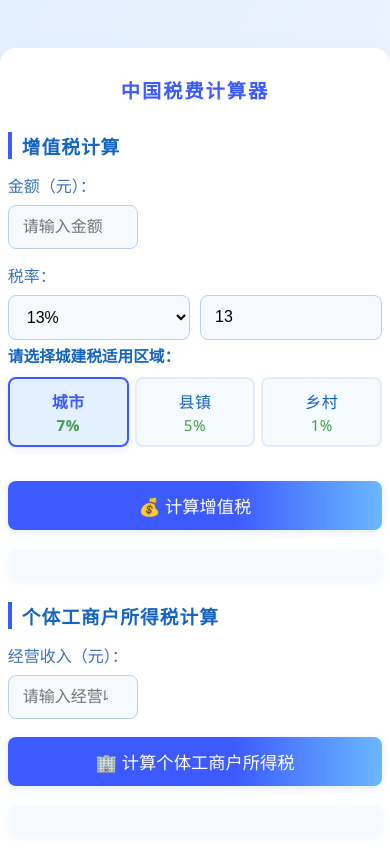
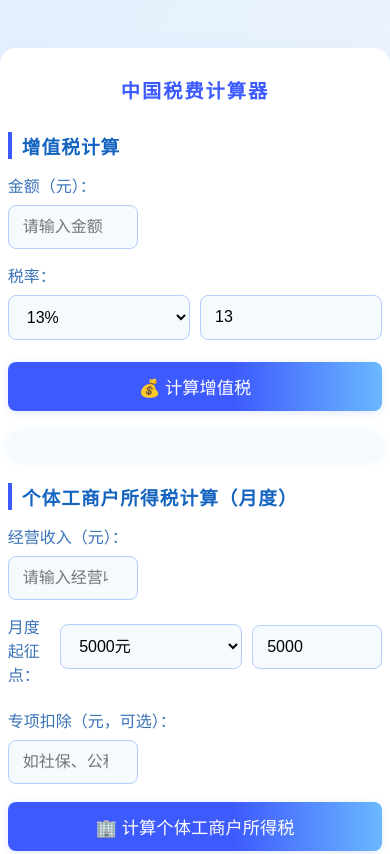
Before and after one commit to elricshadow/China_Tax_calculation, a plain HTML site: page index.html in a window 390 px wide. Shown: the top 854 px of the page. Drawn offline with Linux system fonts and the light colour scheme.

Commit message:
Update index.html

```diff
--- a/index.html
+++ b/index.html
@@ -41,7 +41,7 @@
             font-size: 1rem;
             color: #3973b7;
         }
-        #amount, #salary, #biz-income {
+        #amount, #salary, #biz-income, #biz-deduct, #biz-threshold {
             width: 180px;
             min-width: 100px;
             padding: 12px 14px;
@@ -53,10 +53,10 @@
             outline: none;
             display: block;
         }
-        #amount:focus, #salary:focus, #biz-income:focus {
+        #amount:focus, #salary:focus, #biz-income:focus, #biz-deduct:focus, #biz-threshold:focus {
             border-color: #3d5afe;
         }
-        select, #rate {
+        select, #rate, #biz-threshold-select {
             width: 100%;
             padding: 12px 14px;
             font-size: 1rem;
@@ -66,7 +66,7 @@
             transition: border-color 0.2s;
             outline: none;
         }
-        select:focus, #rate:focus {
+        select:focus, #rate:focus, #biz-threshold-select:focus {
             border-color: #3d5afe;
         }
         .flex-row {
@@ -75,44 +75,11 @@
             margin-bottom: 4px;
         }
         .flex-row > * { flex: 1;}
-        .tax-city-card-row {
+        .flex-row-threshold {
             display: flex;
-            gap: 12px;
-            margin: 10px 0 16px 0;
-            justify-content: stretch;
-        }
-        .tax-city-card {
-            flex: 1;
-            background: #f5faff;
-            border: 2px solid #e3eafc;
-            border-radius: 8px;
-            padding: 10px 0;
-            text-align: center;
-            color: #1565c0;
-            font-size: 1rem;
-            cursor: pointer;
-            transition: border-color 0.18s, background 0.18s, color 0.18s;
-            user-select: none;
-            letter-spacing: 0.5px;
-        }
-        .tax-city-card.selected {
-            border-color: #3d5afe;
-            background: #e3f0ff;
-            color: #3d5afe;
-            font-weight: bold;
-            box-shadow: 0 2px 8px #e3eafc;
-        }
-        .tax-city-card .tax-rate {
-            display: block;
-            font-size: 0.95em;
-            color: #43a047;
-            margin-top: 2px;
-        }
-        .tax-city-title {
-            color: #1565c0;
-            font-weight: bold;
-            margin-bottom: 2px;
-            font-size: 0.98em;
+            gap: 10px;
+            align-items: center;
+            margin-bottom: 4px;
         }
         button {
             width: 100%;
@@ -166,8 +133,7 @@
         @media (max-width: 500px) {
             .container { max-width: 98vw; padding: 12px 2vw;}
             h2 { font-size: 1.2rem;}
-            #amount, #salary, #biz-income { width: 100px;}
-            .tax-city-card-row { gap: 6px; }
+            #amount, #salary, #biz-income, #biz-deduct, #biz-threshold { width: 100px;}
         }
     </style>
 </head>
@@ -195,28 +161,27 @@
             </select>
             <input type="number" id="rate" min="0" max="100" step="0.01" placeholder="税率(%)" value="13" oninput="selectOtherRate()">
         </div>
-        <div class="tax-city-title">请选择城建税适用区域：</div>
-        <div class="tax-city-card-row" id="tax-city-cards">
-            <div class="tax-city-card selected" data-rate="0.07" onclick="selectCityTax(this)">
-                城市
-                <span class="tax-rate">7%</span>
-            </div>
-            <div class="tax-city-card" data-rate="0.05" onclick="selectCityTax(this)">
-                县镇
-                <span class="tax-rate">5%</span>
-            </div>
-            <div class="tax-city-card" data-rate="0.01" onclick="selectCityTax(this)">
-                乡村
-                <span class="tax-rate">1%</span>
-            </div>
-        </div>
         <button onclick="calculateVAT()">💰 计算增值税</button>
         <div class="result" id="vat-result"></div>
 
         <!-- 个体工商户所得税部分（提前） -->
-        <div class="section-title">个体工商户所得税计算</div>
+        <div class="section-title">个体工商户所得税计算（月度）</div>
         <label for="biz-income">经营收入（元）：</label>
         <input type="number" id="biz-income" min="0" step="0.01" placeholder="请输入经营收入">
+
+        <div class="flex-row-threshold">
+            <label for="biz-threshold-select">月度起征点：</label>
+            <select id="biz-threshold-select" onchange="updateBizThresholdInput()">
+                <option value="5000">5000元</option>
+                <option value="10000">10000元</option>
+                <option value="20000">20000元</option>
+                <option value="30000">30000元</option>
+                <option value="other">自定义</option>
+            </select>
+            <input type="number" id="biz-threshold" min="0" step="0.01" placeholder="自定义起征点" value="5000" oninput="selectOtherBizThreshold()">
+        </div>
+        <label for="biz-deduct">专项扣除（元，可选）：</label>
+        <input type="number" id="biz-deduct" min="0" step="0.01" placeholder="如社保、公积金等，无可不填">
         <button onclick="calculateBizTax()">🏢 计算个体工商户所得税</button>
         <div class="result" id="biz-result"></div>
 
@@ -227,20 +192,7 @@
         <button onclick="calculateIncomeTax()">🧾 计算个税</button>
         <div class="result" id="income-result"></div>
     </div>
-
     <script>
-        // 城建税卡片选择逻辑
-        function selectCityTax(card) {
-            document.querySelectorAll('.tax-city-card').forEach(function(item){
-                item.classList.remove('selected');
-            });
-            card.classList.add('selected');
-        }
-        function getSelectedCityTaxRate() {
-            var selected = document.querySelector('.tax-city-card.selected');
-            return selected ? parseFloat(selected.getAttribute('data-rate')) : 0.07;
-        }
-
         // 增值税逻辑
         function updateRateInput() {
             var select = document.getElementById('rate-select');
@@ -263,7 +215,6 @@
         function calculateVAT() {
             var amount = parseFloat(document.getElementById('amount').value);
             var rate = parseFloat(document.getElementById('rate').value);
-            var locationTaxRate = getSelectedCityTaxRate();
 
             if (isNaN(amount) || isNaN(rate) || amount < 0 || rate < 0 || rate > 100) {
                 document.getElementById('vat-result').innerHTML = "<div class='err'>请输入有效的金额和税率（0-100）</div>";
@@ -276,12 +227,6 @@
             var vatInside = amount * r / (1 + r);
             var amountWithoutTax = amount / (1 + r);
 
-            // 附加税计算（按价外税，即实际缴纳增值税额为基数）
-            var cityTax = vatOutside * locationTaxRate;
-            var eduTax = vatOutside * 0.03;
-            var localEduTax = vatOutside * 0.02;
-            var totalAddTax = cityTax + eduTax + localEduTax;
-
             document.getElementById('vat-result').innerHTML =
                 "<div class='tax-type'>价外税</div>" +
                 "未含税金额：<b style='color:#1565c0;'>" + amount.toFixed(2) + "</b> 元<br>" +
@@ -290,49 +235,65 @@
                 "<div class='tax-type'>价内税</div>" +
                 "含税金额：<b style='color:#1565c0;'>" + amount.toFixed(2) + "</b> 元<br>" +
                 "增值税：<b style='color:#e65100;'>" + vatInside.toFixed(2) + "</b> 元<br>" +
-                "未含税金额：<b style='color:#00838f;'>" + amountWithoutTax.toFixed(2) + "</b> 元<br>" +
-                "<div class='tax-type'>附加税费</div>" +
-                "城建税：<b>" + cityTax.toFixed(2) + "</b> 元<br>" +
-                "教育费附加：<b>" + eduTax.toFixed(2) + "</b> 元<br>" +
-                "地方教育附加：<b>" + localEduTax.toFixed(2) + "</b> 元<br>" +
-                "附加税合计：<b style='color:#e65100;'>" + totalAddTax.toFixed(2) + "</b> 元";
+                "未含税金额：<b style='color:#00838f;'>" + amountWithoutTax.toFixed(2) + "</b> 元";
         }
 
-        // 个体工商户所得税逻辑
+        // 个体工商户所得税月度起征点选择逻辑
+        function updateBizThresholdInput() {
+            var select = document.getElementById('biz-threshold-select');
+            var input = document.getElementById('biz-threshold');
+            if (select.value === "other") {
+                input.value = "";
+                input.focus();
+            } else {
+                input.value = select.value;
+            }
+        }
+        function selectOtherBizThreshold() {
+            var input = document.getElementById('biz-threshold');
+            var select = document.getElementById('biz-threshold-select');
+            var presetThresholds = ["5000", "10000", "20000", "30000"];
+            if (!presetThresholds.includes(input.value)) {
+                select.value = "other";
+            }
+        }
+
+        // 个体工商户所得税（月度，专项扣除可选，国家标准分级，起征点可选）
         function calculateBizTax() {
             var income = parseFloat(document.getElementById('biz-income').value);
-            var threshold = 20000; // 个体工商户起征点
+            var deduct = parseFloat(document.getElementById('biz-deduct').value);
+            var threshold = parseFloat(document.getElementById('biz-threshold').value);
             if (isNaN(income) || income < 0) {
                 document.getElementById('biz-result').innerHTML = "<div class='err'>请输入有效的经营收入</div>";
                 return;
             }
-            var taxable = income - threshold;
+            if (isNaN(deduct) || deduct < 0) deduct = 0;
+            if (isNaN(threshold) || threshold < 0) threshold = 5000;
+            var taxable = income - threshold - deduct;
             if (taxable <= 0) {
                 document.getElementById('biz-result').innerHTML = "<b>应纳税所得额为0，无需缴纳所得税。</b><br>税后收入：<span style='color: #43a047;'>" + income.toFixed(2) + "</span> 元";
                 return;
             }
-
-            // 个体工商户经营所得速算表
+            // 国家标准速算表（月度）
             var taxRate = 0, quickDeduction = 0, taxLevel = '';
-            if (taxable <= 20000) {
+            if (taxable <= 30000) {
                 taxRate = 5; quickDeduction = 0; taxLevel = '第1级';
-            } else if (taxable <= 30000) {
-                taxRate = 10; quickDeduction = 1000; taxLevel = '第2级';
-            } else if (taxable <= 40000) {
-                taxRate = 20; quickDeduction = 3000; taxLevel = '第3级';
-            } else if (taxable <= 60000) {
-                taxRate = 30; quickDeduction = 7000; taxLevel = '第4级';
-            } else if (taxable <= 80000) {
-                taxRate = 35; quickDeduction = 12000; taxLevel = '第5级';
+            } else if (taxable <= 90000) {
+                taxRate = 10; quickDeduction = 1500; taxLevel = '第2级';
+            } else if (taxable <= 300000) {
+                taxRate = 20; quickDeduction = 10500; taxLevel = '第3级';
+            } else if (taxable <= 500000) {
+                taxRate = 30; quickDeduction = 40500; taxLevel = '第4级';
             } else {
-                taxRate = 45; quickDeduction = 22000; taxLevel = '第6级';
+                taxRate = 35; quickDeduction = 65500; taxLevel = '第5级';
             }
-
             var tax = taxable * taxRate / 100 - quickDeduction;
             var actualIncome = income - tax;
-
             document.getElementById('biz-result').innerHTML =
-                "<div class='tax-type'>个体工商户所得税</div>" +
+                "<div class='tax-type'>个体工商户所得税（月度）</div>" +
+                "经营收入：<b>" + income.toFixed(2) + "</b> 元<br>" +
+                "专项扣除：<b>" + deduct.toFixed(2) + "</b> 元<br>" +
+                "起征点：<b>" + threshold.toFixed(2) + "</b> 元<br>" +
                 "应纳税所得额：<b>" + taxable.toFixed(2) + "</b> 元<br>" +
                 "适用税率：<b>" + taxRate + "%</b>（" + taxLevel + "，速算扣除数：" + quickDeduction + " 元）<br>" +
                 "应纳税额：<b style='color:#e65100;'>" + tax.toFixed(2) + "</b> 元<br>" +
@@ -352,7 +313,6 @@
                 document.getElementById('income-result').innerHTML = "<b>应纳税所得额为0，无需缴纳个税。</b><br>实发工资：<span style='color: #43a047;'>" + salary.toFixed(2) + "</span> 元";
                 return;
             }
-
             // 工资薪金速算表分级
             var taxRate = 0, quickDeduction = 0, taxLevel = '';
             if (taxable <= 3000) {
@@ -370,10 +330,8 @@
             } else {
                 taxRate = 45; quickDeduction = 15160; taxLevel = '第7级';
             }
-
             var tax = taxable * taxRate / 100 - quickDeduction;
             var actualSalary = salary - tax;
-
             document.getElementById('income-result').innerHTML =
                 "<div class='tax-type'>个人所得税（工资薪金）</div>" +
                 "应纳税所得额：<b>" + taxable.toFixed(2) + "</b> 元<br>" +
```
